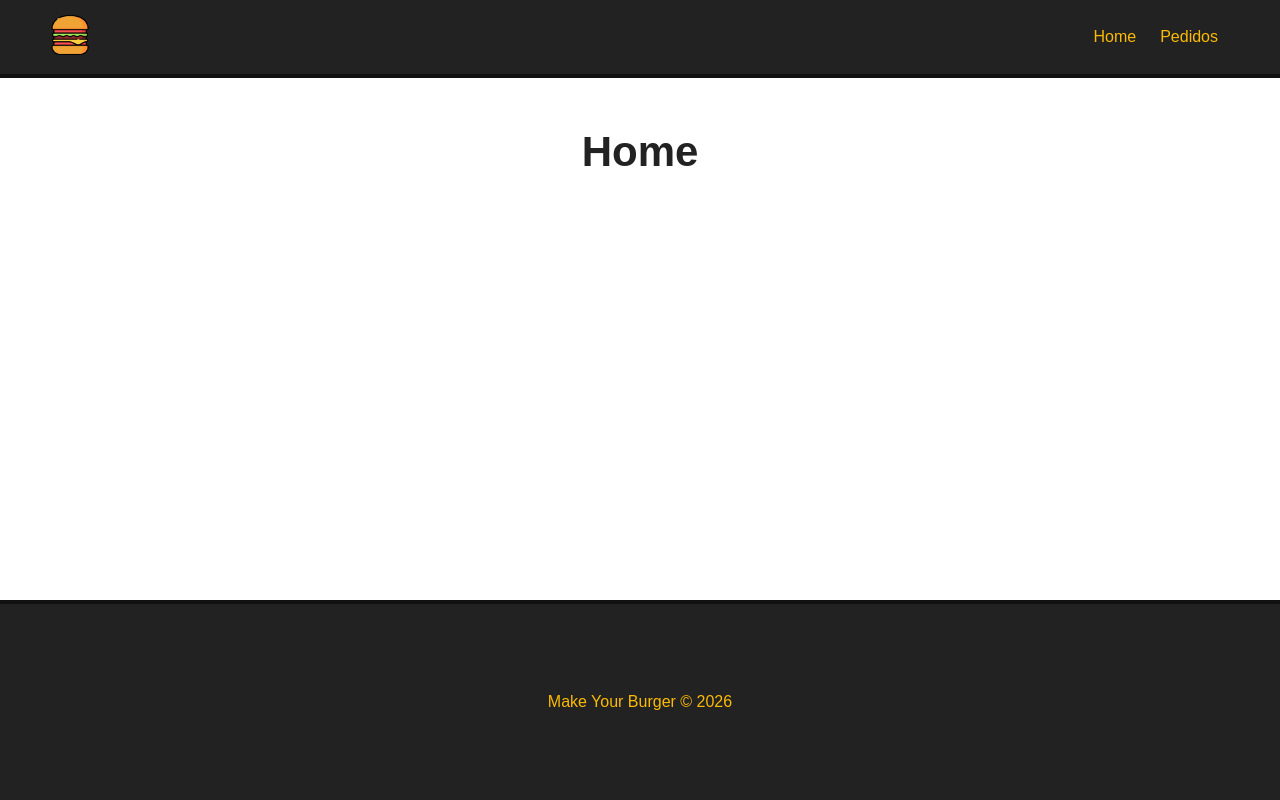
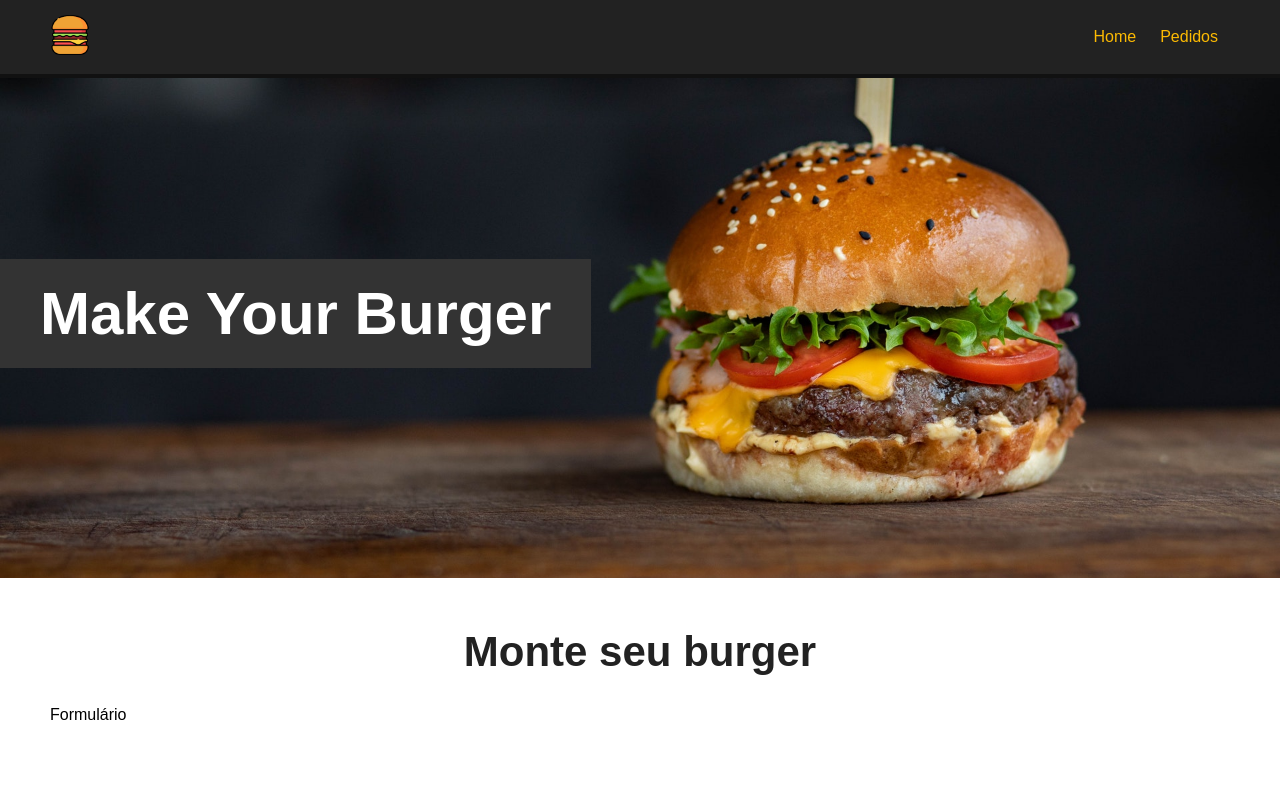
Before and after one commit to caikecunha/make-your-burger, a Vue app: page / in a window 1280 px wide. Shown: the top 800 px of the page. Built offline with nearby package versions, Linux system fonts and the light colour scheme.

Commit message:
feat: adicionar componente Banner e integrá-lo nas views Home e Pedidos

```diff
--- /dev/null
+++ b/src/components/Banner.vue
@@ -0,0 +1,31 @@
+<template>
+  <div id="main-banner">
+    <h1>Make Your Burger</h1>
+  </div>
+</template>
+
+<script>
+export default {
+  name: "Banner"
+}
+</script>
+
+<style scoped>
+  #main-banner {
+    background-image: url('../../public/img/burger.jpg');
+    background-position: 0 -250px;
+    background-size: cover;
+    height: 500px;
+    display: flex;
+    align-items: center;
+    justify-content: flex-start;
+  }
+
+  #main-banner h1 {
+    color: #FFF;
+    text-align: center;
+    font-size: 60px;
+    padding: 20px 40px;
+    background-color: #333;
+  }
+</style>
--- a/src/components/Footer.vue
+++ b/src/components/Footer.vue
@@ -19,7 +19,7 @@
     align-items: center;
     justify-content: center;
     width: 100%;
-    position: absolute;
-    bottom: 0;
+    /* position: absolute; */
+    /* bottom: 0; */
   }
 </style>
--- a/src/views/HomeView.vue
+++ b/src/views/HomeView.vue
@@ -1,9 +1,18 @@
 <template>
+  <Banner />
   <div class="main-container">
-    <h1>Home</h1>
+    <h1>Monte seu burger</h1>
+    <form action=""></form>
+    <p>Formulário</p>
   </div>
 </template>
 
 <script>
+  import Banner from '@/components/Banner.vue';
 
+  export default {
+    components: {
+      Banner,
+    }
+  }
 </script>
--- a/src/views/PedidosView.vue
+++ b/src/views/PedidosView.vue
@@ -1,5 +1,16 @@
 <template>
+  <Banner />
   <div class="main-container">
     <h1>Pedidos</h1>
   </div>
 </template>
+
+<script>
+  import Banner from '@/components/Banner.vue';
+
+  export default {
+    components: {
+      Banner,
+    }
+  }
+</script>
```
